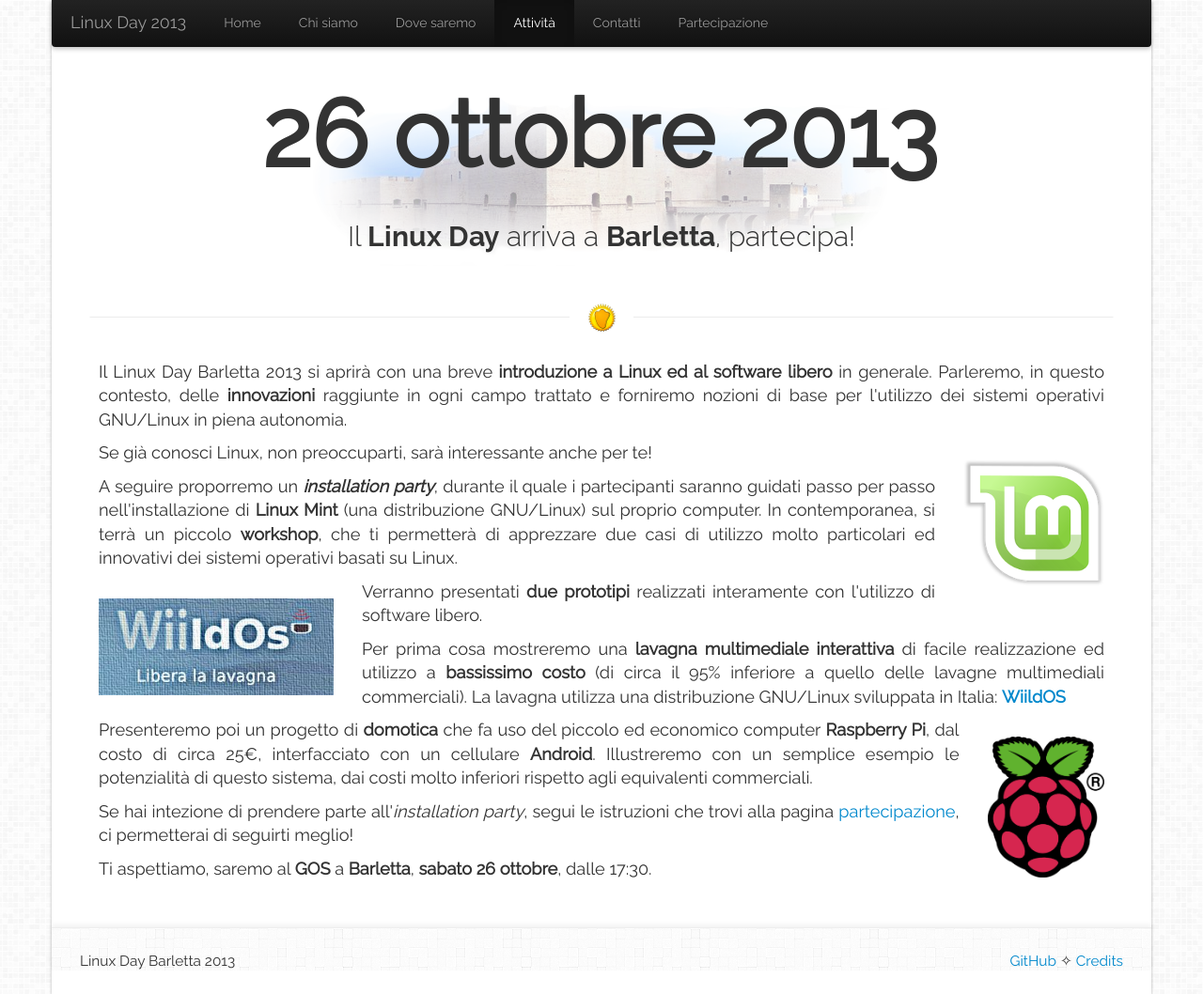
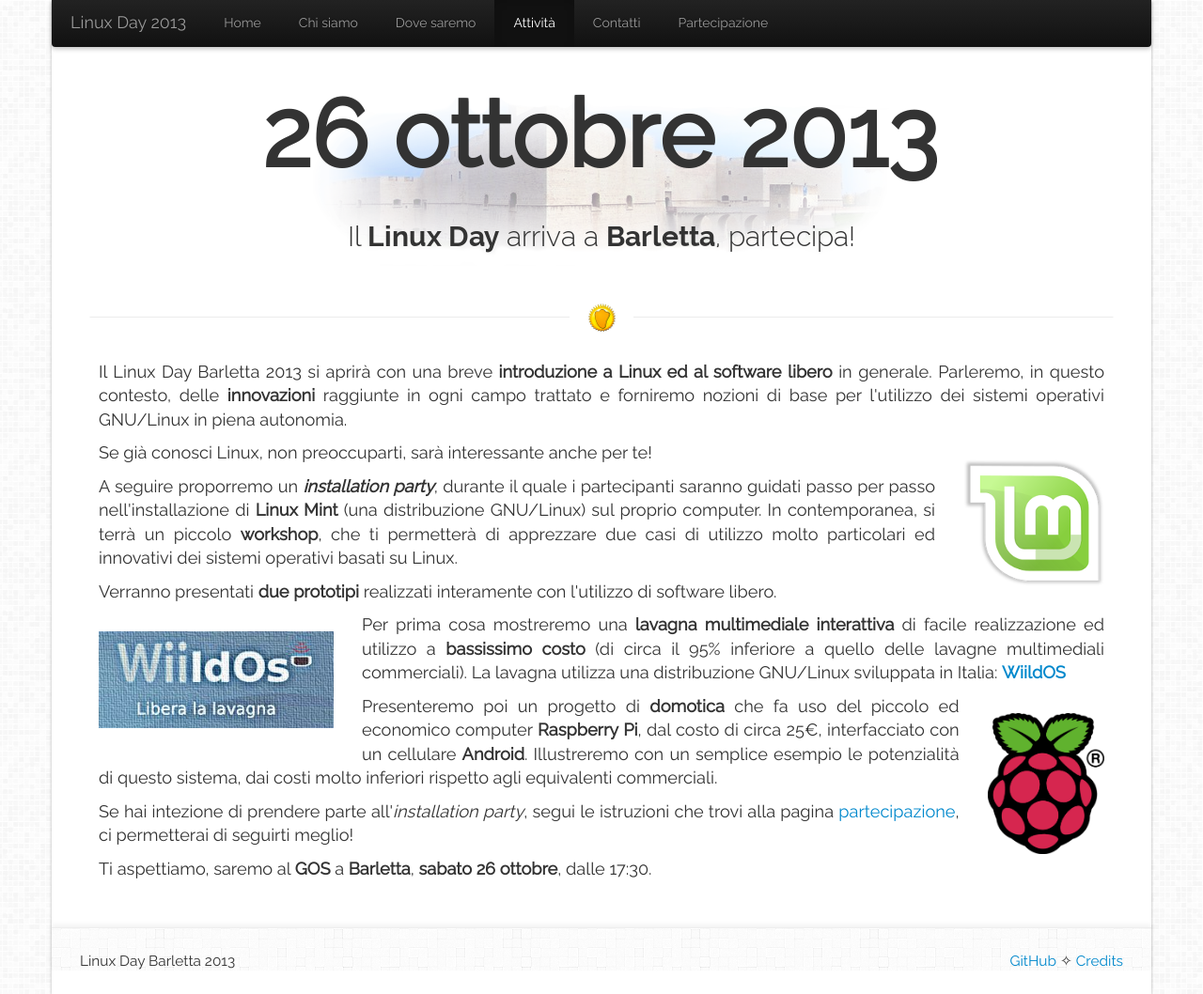
Before and after one commit to linuxdaybarletta/linuxdaybarletta2013.github.io, a Jekyll site: the page built from 03-attivita.html, in a window 1280 px wide and 1058 px high. Shown: the whole window at 94% size. Built offline with Jekyll 4.4.1, drawn with Linux system fonts in a browser that asks for light colours; nearby versions of some CDN libraries; Markdown is read by kramdown in place of the engine named in the settings.

Commit message:
Update wiildos image position in 03-attivita.html

```diff
--- a/03-attivita.html
+++ b/03-attivita.html
@@ -27,12 +27,12 @@
 <b>workshop</b>, che ti permetterà di apprezzare due casi di utilizzo molto
 particolari ed innovativi dei sistemi operativi basati su Linux.
 </p>
+<p>
+Verranno presentati <b>due prototipi</b> realizzati interamente con l'utilizzo di software
+libero.</p>
 <a href="http://wiildos.wikispaces.com/">
     <img style="width:250px" src="assets/img/wiildos.jpg" alt="Linux Day 2013 - Barletta" class="hidden-phone pull-left">
 </a>
-<p>
-Verranno presentati <b>due prototipi</b> realizzati interamente con l'utilizzo di software
-libero.</p>
 <p>Per prima cosa mostreremo una <b>lavagna multimediale interattiva</b> di facile
 realizzazione ed utilizzo a <b>bassissimo costo</b> (di circa il 95% inferiore a quello delle
 lavagne multimediali commerciali). La lavagna utilizza una distribuzione GNU/Linux
```
